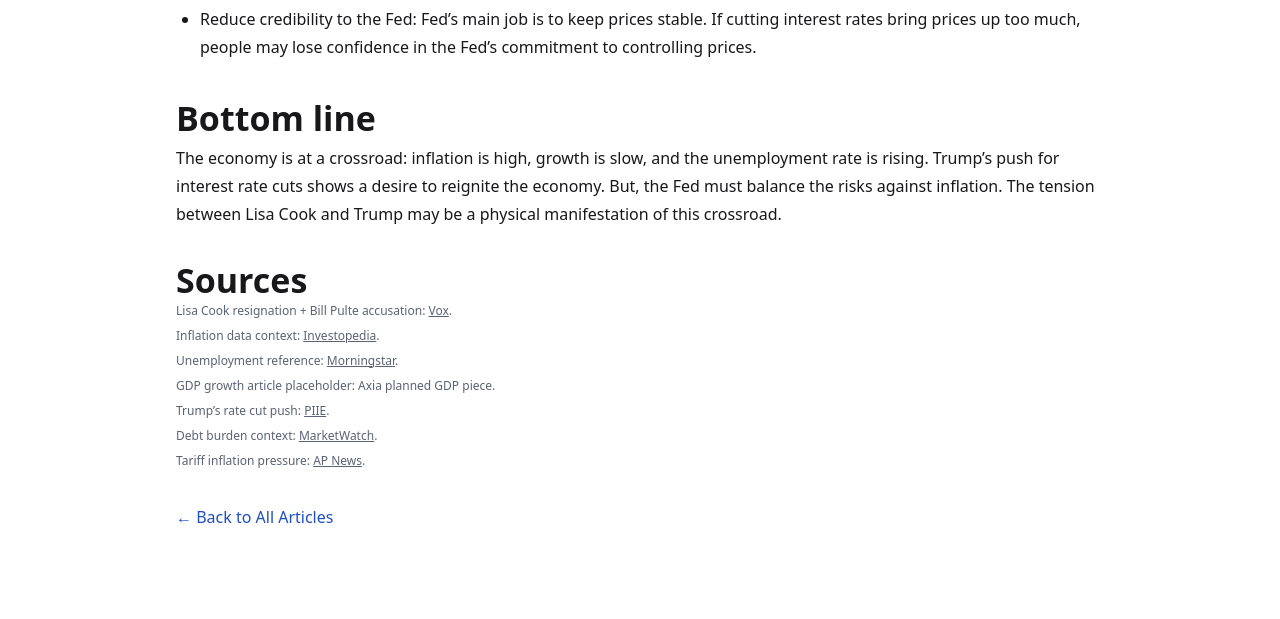
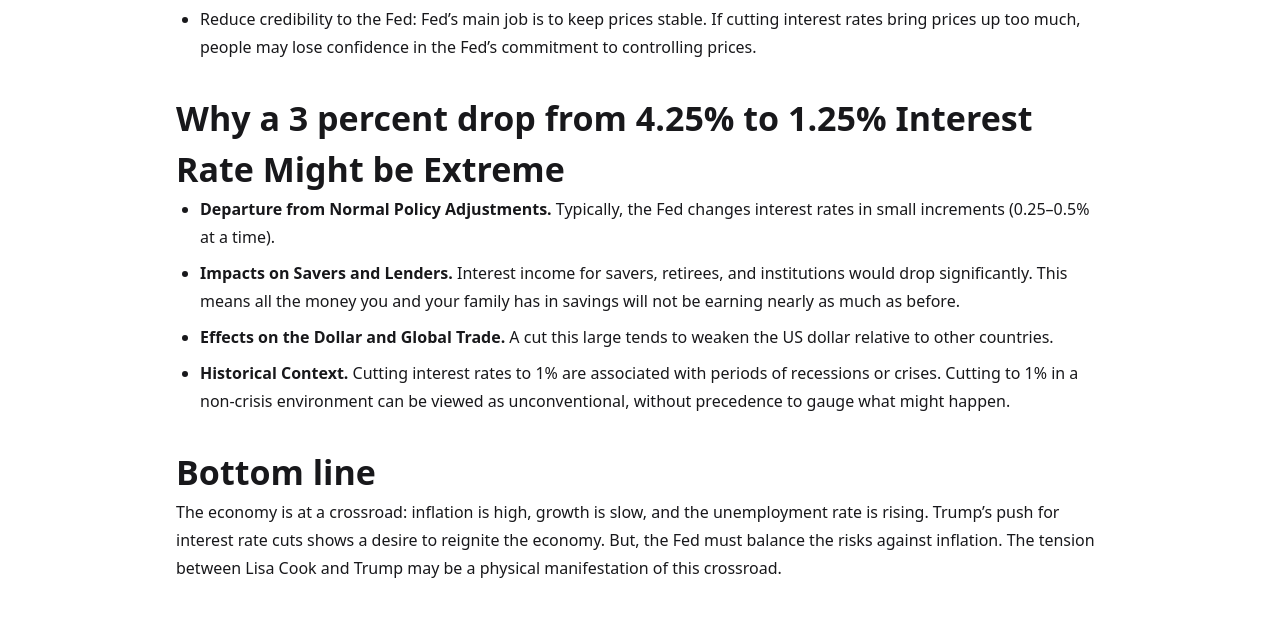
Before and after one commit to hello-axia/hello.axia.github.io, a plain HTML site: page articles/lisa-cooked.html in a window 1280 px wide. Shown: the part 2032-2651 px from the top of the page. Drawn offline with nearby package versions, Linux system fonts and the light colour scheme.

Commit message:
Add files via upload

```diff
--- a/articles/lisa-cooked.html
+++ b/articles/lisa-cooked.html
@@ -149,7 +149,13 @@
         <li>It could bring about Asset Bubbles. These may cause things like the 2008 financial crisis. <a href="../articles/asset-bubbles.html" class="text-[var(--brand)] underline">(Read more about Asset Bubbles here)</a></li>
         <li>Reduce credibility to the Fed: Fed’s main job is to keep prices stable. If cutting interest rates bring prices up too much, people may lose confidence in the Fed’s commitment to controlling prices.</li>
       </ul>
-
+      <h2>Why a 3 percent drop from 4.25% to 1.25% Interest Rate Might be Extreme</h2>
+      <ul class="bullets">
+        <li><strong>Departure from Normal Policy Adjustments.</strong> Typically, the Fed changes interest rates in small increments (0.25–0.5% at a time).</li>
+        <li><strong>Impacts on Savers and Lenders.</strong> Interest income for savers, retirees, and institutions would drop significantly. This means all the money you and your family has in savings will not be earning nearly as much as before.</li>
+        <li><strong>Effects on the Dollar and Global Trade.</strong> A cut this large tends to weaken the US dollar relative to other countries.</li>
+        <li><strong>Historical Context.</strong> Cutting interest rates to 1% are associated with periods of recessions or crises. Cutting to 1% in a non-crisis environment can be viewed as unconventional, without precedence to gauge what might happen.</li>
+      </ul>
       <h2>Bottom line</h2>
       <p>The economy is at a crossroad: inflation is high, growth is slow, and the unemployment rate is rising. Trump’s push for interest rate cuts shows a desire to reignite the economy. But, the Fed must balance the risks against inflation. The tension between Lisa Cook and Trump may be a physical manifestation of this crossroad.</p>
 
```
